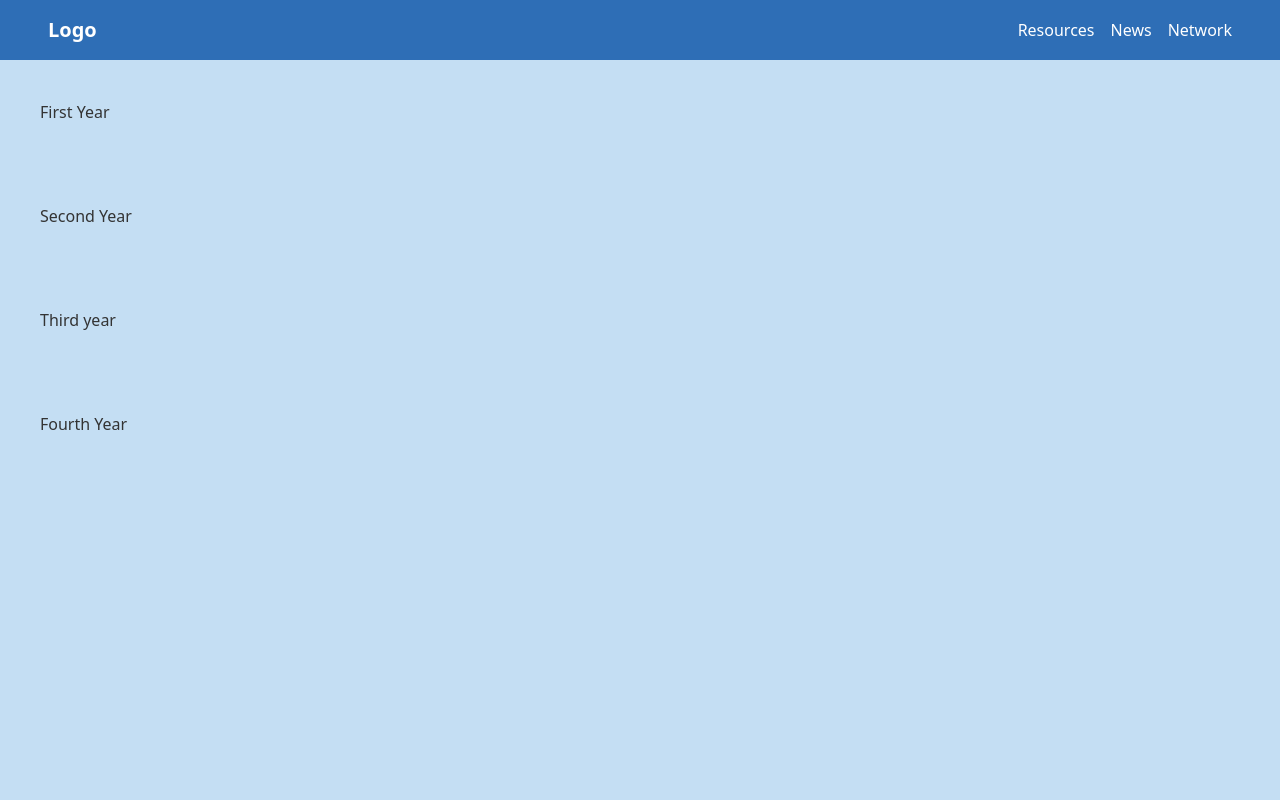
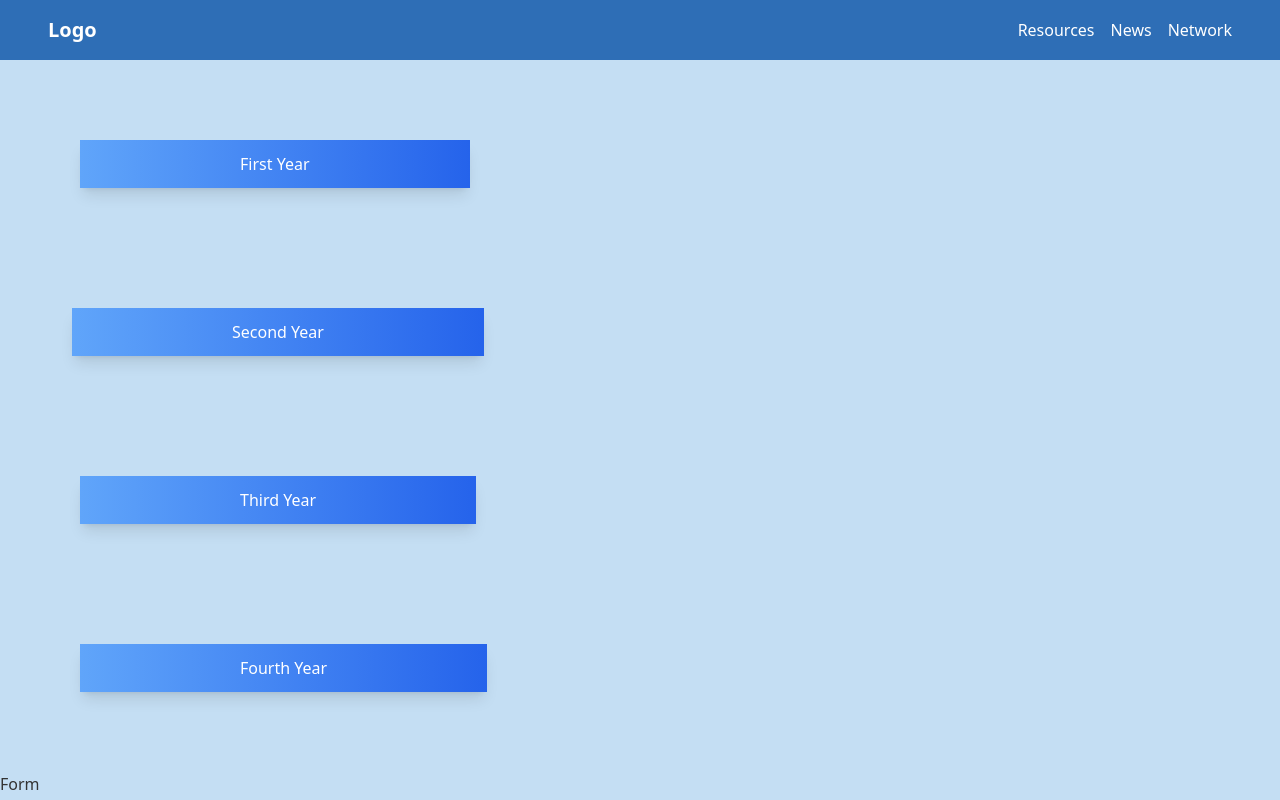
Before and after one commit to himanshuraimau/college-nexus, a Next.js app: page / in a window 1280 px wide. Built offline with nearby package versions, Linux system fonts and the light colour scheme; a web font is replaced by a local one.

Commit message:
button editted

```diff
--- a/src/app/page.tsx
+++ b/src/app/page.tsx
@@ -1,3 +1,4 @@
+import Form from "@/components/Form";
 import Hero from "@/components/Hero";
 import Navbar from "@/components/navBar";
 import Link from "next/link";
@@ -7,6 +8,7 @@ export default function Home() {
     <div className="h-screen w-full bg-background text-text font-sans">
       <Navbar  />
       <Hero/>
+      <Form/>
     </div>
   );
 }
--- /dev/null
+++ b/src/components/Form.tsx
@@ -0,0 +1,9 @@
+import React from 'react'
+
+const Form = () => {
+  return (
+    <div>Form</div>
+  )
+}
+
+export default Form
--- a/src/components/Hero.tsx
+++ b/src/components/Hero.tsx
@@ -3,23 +3,23 @@ import React from 'react'
 const Hero = () => {
   return (
     <div >
-        <div>
-            <button className=''style={{margin:40}}>
+         <div className="flex space-x-4 p-10 m-10">
+              <button className="bg-gradient-to-r from-blue-400 to-blue-600 text-primary-foreground py-3 px-40 rounded-none shadow-lg transition duration-300 ease-in-out transform hover:scale-110 hover:shadow-xl hover:from-blue-600 hover:to-blue-400">
                First Year
               </button>
         </div>
-        <div>
-            <button className=''style={{margin:40}}>
+        <div className="flex space-x-4 p-10 m-8">
+              <button className="bg-gradient-to-r from-blue-400 to-blue-600 text-primary-foreground py-3 px-40 rounded-none shadow-lg transition duration-300 ease-in-out transform hover:scale-110 hover:shadow-xl hover:from-blue-600 hover:to-blue-400">
                 Second Year
               </button>
         </div>
-        <div>
-            <button className=''style={{margin:40}}>
-            Third year
+        <div className="flex space-x-4 p-10 m-10">
+              <button className="bg-gradient-to-r from-blue-400 to-blue-600 text-primary-foreground py-3 px-40 rounded-none shadow-lg transition duration-300 ease-in-out transform hover:scale-110 hover:shadow-xl hover:from-blue-600 hover:to-blue-400">
+                Third Year
               </button>
         </div>
-        <div>
-            <button className=''style={{margin:40}}>
+        <div className="flex space-x-4 p-10 m-10">
+              <button className="bg-gradient-to-r from-blue-400 to-blue-600 text-primary-foreground py-3 px-40 rounded-none shadow-lg transition duration-300 ease-in-out transform hover:scale-110 hover:shadow-xl hover:from-blue-600 hover:to-blue-400">
                 Fourth Year
               </button>
         </div>
```
Lines whose indentation alone changed are shown as unchanged.
